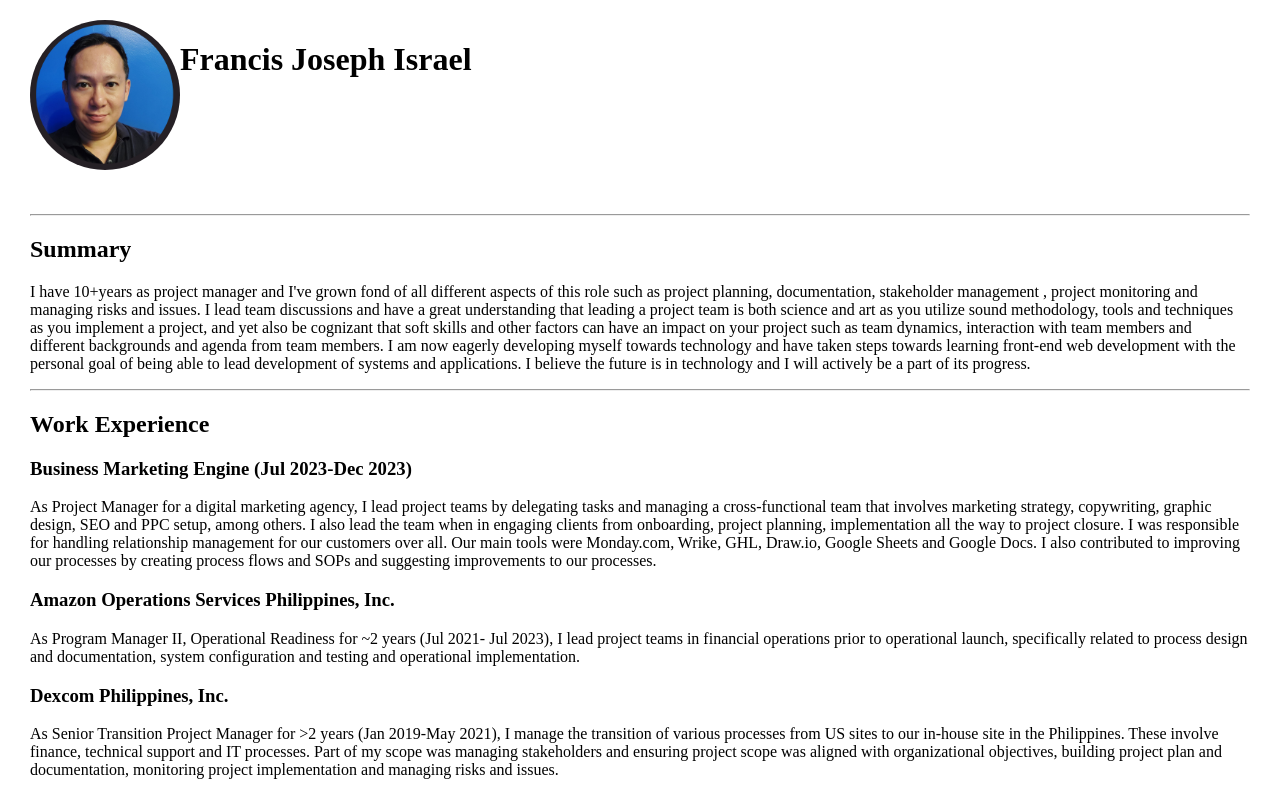
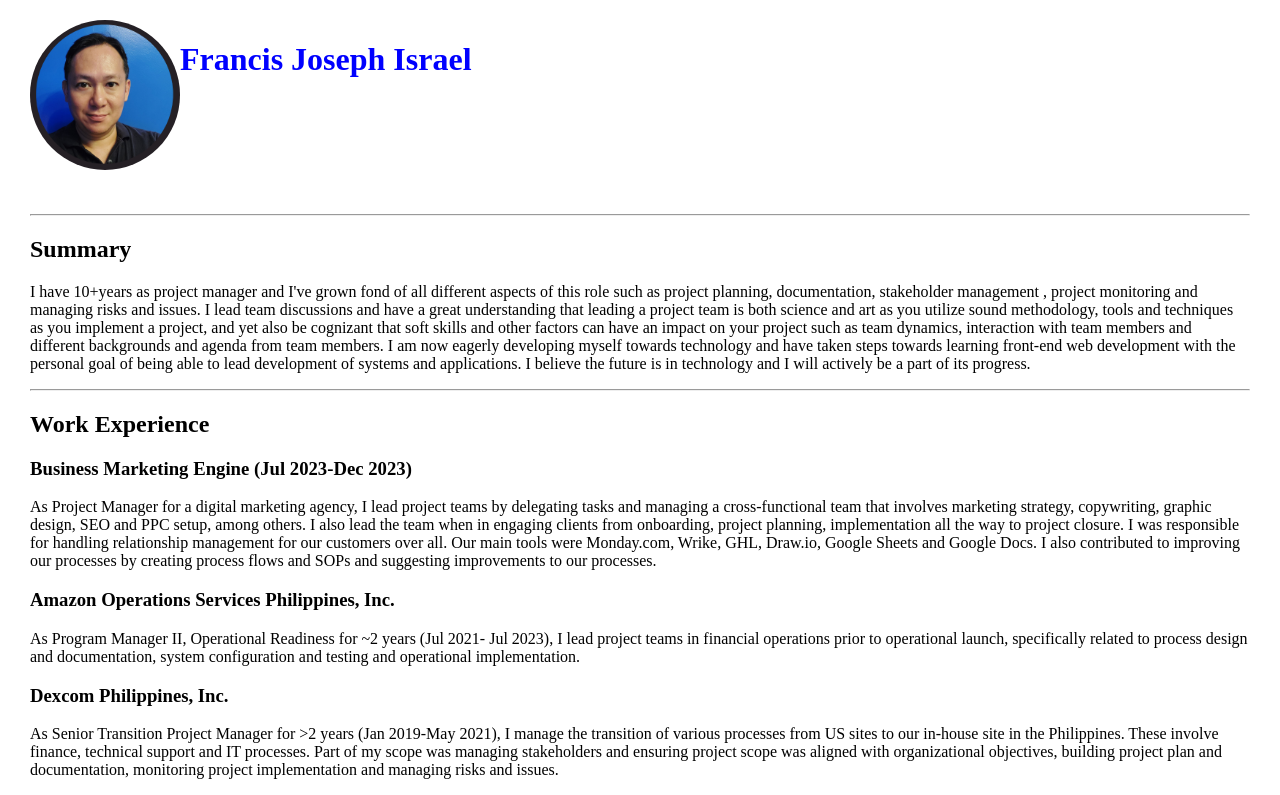
Before and after one commit to JosephDDreamer/Capstone1, a plain HTML site: page index.html in a window 1280 px wide. Shown: the top 795 px of the page. Drawn offline with Linux system fonts and the light colour scheme.

Commit message:
Update styles.css

```diff
--- a/styles.css
+++ b/styles.css
@@ -12,4 +12,5 @@ body{
   align-items:start;}
 
 h1{
-  font-size:xx-large;}
+  font-size:xx-large;
+  color:blue;}
```
